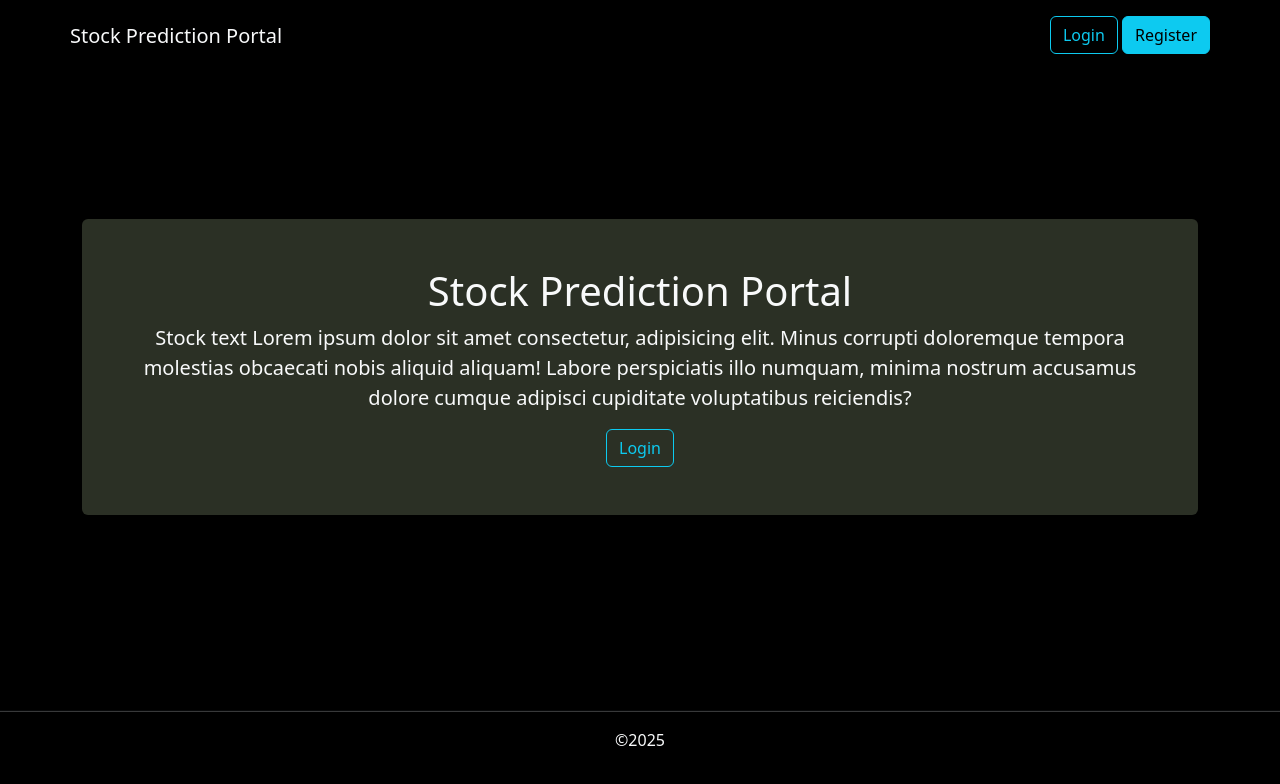
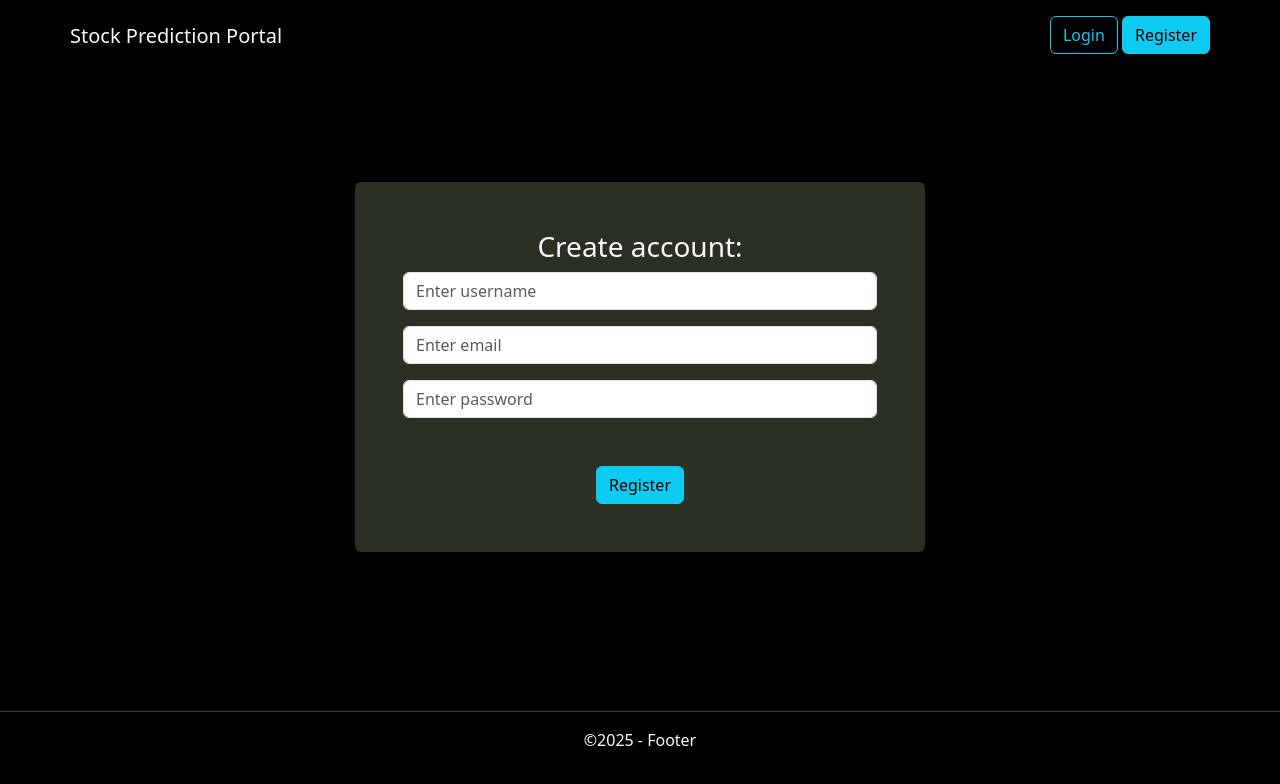
Before and after one commit to Synvoret/NoWasteFridger, a React (Vite) app in the folder front_end/: page /register in a window 1280 px wide. Shown: the top 784 px of the page. Built offline with nearby package versions, Linux system fonts and the light colour scheme.

Commit message:
register fe

```diff
--- a/front_end/package.json
+++ b/front_end/package.json
@@ -10,8 +10,10 @@
     "preview": "vite preview"
   },
   "dependencies": {
+    "axios": "^1.9.0",
     "react": "^19.1.0",
-    "react-dom": "^19.1.0"
+    "react-dom": "^19.1.0",
+    "react-router-dom": "^7.6.1"
   },
   "devDependencies": {
     "@eslint/js": "^9.25.0",
--- a/front_end/src/App.jsx
+++ b/front_end/src/App.jsx
@@ -3,14 +3,23 @@
 import Header from './components/Header'
 import Main from './components/Main'
 import Footer from './components/Footer'
+import Login from './components/Login'
+import Register from './components/Register'
+import { BrowserRouter, Routes, Route } from 'react-router-dom'
 
 function App() {
 
   return (
     <>
-      <Header />
-      <Main />
-      <Footer />
+      <BrowserRouter>
+        <Header />
+          <Routes>
+            <Route path="/" element={<Main />} />
+            <Route path="/login" element={<Login />} />
+            <Route path="/register" element={<Register />} />
+          </Routes>
+        <Footer />
+      </BrowserRouter>
     </>
   )
 }
--- a/front_end/src/components/Button.jsx
+++ b/front_end/src/components/Button.jsx
@@ -1,9 +1,10 @@
 import React from 'react'
+import { Link } from 'react-router-dom'
 
 const Button = (props) => {
   return (
     <>
-      <a className={`btn ${props.class}`} href="#">{props.text}</a>
+      <Link className={`btn ${props.class}`} to={props.url}>{props.text}</Link>
     </>
   )
 }
--- a/front_end/src/components/Footer.jsx
+++ b/front_end/src/components/Footer.jsx
@@ -5,7 +5,7 @@
     <>
       <footer className="footer py-3 my-3">
         <hr className="border-bottom"/>
-        <p className="text-light text-center">&copy;2025</p>
+        <p className="text-light text-center">&copy;2025 - Footer</p>
       </footer>
     </>
   )
--- a/front_end/src/components/Header.jsx
+++ b/front_end/src/components/Header.jsx
@@ -1,16 +1,17 @@
 import React from 'react'
 import Button from './Button'
+import { Link } from 'react-router-dom'
 
 function Header() {
   return (
     <>
       <nav className="navbar container pt-3 pb-3 align-items-start">
-        <a className="navbar-brand text-light">Stock Prediction Portal</a>
+        <Link className="navbar-brand text-light" to="/">Stock Prediction Portal</Link>
 
         <div>
-          <Button text="Login" class="btn-outline-info"/>
+          <Button text="Login" class="btn-outline-info" url="/login" />
           &nbsp;
-          <Button text="Register" class="btn-info"/>
+          <Button text="Register" class="btn-info" url="/register" />
         </div>
       </nav>
     </>
--- /dev/null
+++ b/front_end/src/components/Login.jsx
@@ -0,0 +1,9 @@
+import React from 'react'
+
+const Login = () => {
+  return (
+    <div className="text-light container">Login</div>
+  )
+}
+
+export default Login
--- a/front_end/src/components/Main.jsx
+++ b/front_end/src/components/Main.jsx
@@ -6,11 +6,10 @@
     <>
       <div className="container">
         <div className="p-5 text-center bg-light-dark rounded">
-          <h1 class="text-light">Stock Prediction Portal</h1>
+          <h1 className="text-light">Stock Prediction Portal</h1>
           <p className="text-light lead">Stock text Lorem ipsum dolor sit amet consectetur, adipisicing elit. Minus corrupti doloremque tempora molestias obcaecati nobis aliquid aliquam! Labore perspiciatis illo numquam, minima nostrum accusamus dolore cumque adipisci cupiditate voluptatibus reiciendis?</p>
           <Button text="Login" class="btn-outline-info"/>
         </div>
-
       </div>
     </>
   )
--- /dev/null
+++ b/front_end/src/components/Register.jsx
@@ -0,0 +1,66 @@
+import React, { useState } from 'react'
+import axios from 'axios'
+
+const Register = () => {
+  const [username, setUsername] = useState('')
+  const [email, setEmail] = useState('')
+  const [password, setPassword] = useState('')
+  const [errors, setErrors] = useState({})
+  const [success, setSuccess] = useState(false)
+  const [loading, setLoading] = useState(false)
+
+  const handleRegister = async (e) => {
+    e.preventDefault();
+    setLoading(true);
+
+    const userData = {
+      username: username,
+      email: email,
+      password: password
+    }
+
+    try {
+      const response = await axios.post('http://127.0.0.1:8000/api/v1/register/', userData)
+      setErrors({});
+      setSuccess(true);
+    } catch (error) {
+      setErrors(error.response.data);
+    } finally {
+      setLoading(false);
+    }
+  }
+
+  return (
+    <>
+      <div className="container">
+        <div className="row justify-content-center">
+          <div className="col-md-6 bg-light-dark p-5 rounded">
+            <h3 className="text-light text-center">Create account:</h3>
+            <form onSubmit={handleRegister}>
+              <div className="mb-3">
+                <input text='text' className="form-control" placeholder='Enter username' value={username} onChange={(e) => setUsername(e.target.value)}/>
+                <small>{errors.username && <div className="text-danger">{errors.username}</div>}</small>
+              </div>
+              <div className="mb-3">
+                <input type="email" className='form-control' placeholder='Enter email' value={email} onChange={(e) => setEmail(e.target.value)} />
+                {/* <small>{errors.email && <div className="text-danger">{errors.email}</div>}</small> */}
+              </div>
+              <div className="mb-5">
+                <input type="password" className='form-control' placeholder='Enter password' value={password} onChange={(e) => setPassword(e.target.value)}/>
+                <small>{errors.password && <div className="text-danger">{errors.password}</div>}</small>
+              </div>
+              {success && <div className="alert alert-success">Registration succssful</div>}
+              {loading ? (
+                <button type="submit" className="btn btn-info d-block mx-auto" disabled>Please wait</button>
+              ) : (
+                <button type="submit" className="btn btn-info d-block mx-auto">Register</button>
+              )}
+            </form>
+          </div>
+        </div>
+      </div>
+    </>
+  )
+}
+
+export default Register
```
Also changed, not shown: front_end/src/main.jsx (+5 -5 lines), 2 other files (tests, documents, lock files or other folders).
